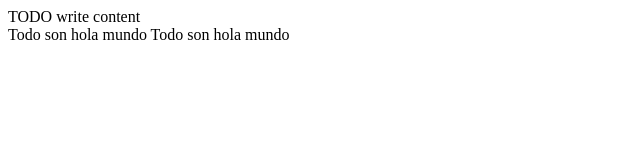
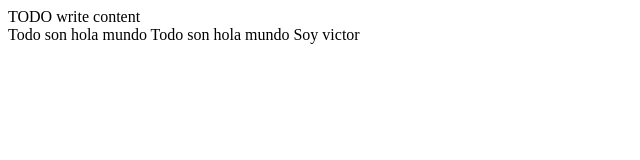
Before and after one commit to DesarrolloUtafisei/GitHub, a plain HTML site: page web/index.html in a window 1280 px wide. Shown: the full height of the page, 0-640 px from the left. Drawn offline with Linux system fonts and the light colour scheme.

Commit message:
Cambio hecho por victor

```diff
--- a/web/index.html
+++ b/web/index.html
@@ -14,5 +14,6 @@ and open the template in the editor.
         <div>TODO write content</div>
         Todo son hola mundo
         Todo son hola mundo
+        Soy victor
     </body>
 </html>
```
